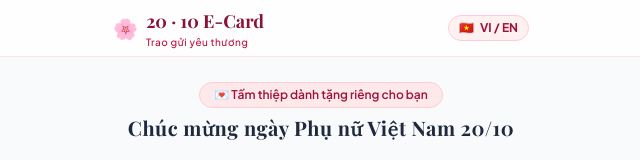
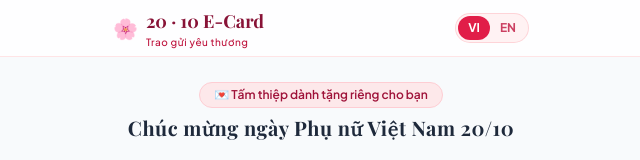
Before and after one commit to lyquangthai1993/women-day-e-card, a Next.js app: page /card in a window 1280 px wide. Shown: the top 160 px of the page, without its empty margins (319-959 px from the left). Built offline with nearby package versions, Linux system fonts and the light colour scheme; a web font is replaced by a local one.

Commit message:
feat(ui): modern segmented language switcher [VI | EN] with active background

```diff
--- a/src/app/card/page.tsx
+++ b/src/app/card/page.tsx
@@ -45,6 +45,13 @@ function CardViewContent() {
       saveUserLanguage(next);
       return next;
     });
+  };
+
+  const handleSelectLanguage = (next: Language) => {
+    if (language !== next) {
+      setLanguage(next);
+      saveUserLanguage(next);
+    }
   };
 
   useEffect(() => {
@@ -209,14 +216,31 @@ function CardViewContent() {
             </div>
           </Link>
 
-          <button
-            type="button"
-            onClick={toggleLanguage}
-            className="shrink-0 flex items-center space-x-1.5 bg-rose-50 border border-rose-200 hover:bg-rose-100/80 px-2.5 py-1 rounded-full text-xs font-bold text-rose-800 transition"
-          >
-            <span>{language === 'vi' ? '🇻🇳' : '🇬🇧'}</span>
-            <span>{language === 'vi' ? 'VI / EN' : 'EN / VI'}</span>
-          </button>
+          {/* Segmented Language Switcher: [ VI | EN ] */}
+          <div className="shrink-0 flex items-center bg-rose-50/90 border border-rose-200/80 p-0.5 rounded-full shadow-2xs">
+            <button
+              type="button"
+              onClick={() => handleSelectLanguage('vi')}
+              className={`px-2.5 py-1 rounded-full text-xs font-bold transition-all duration-200 ${
+                language === 'vi'
+                  ? 'bg-rose-600 text-white shadow-xs'
+                  : 'text-rose-700/80 hover:text-rose-900 hover:bg-rose-100/50'
+              }`}
+            >
+              VI
+            </button>
+            <button
+              type="button"
+              onClick={() => handleSelectLanguage('en')}
+              className={`px-2.5 py-1 rounded-full text-xs font-bold transition-all duration-200 ${
+                language === 'en'
+                  ? 'bg-rose-600 text-white shadow-xs'
+                  : 'text-rose-700/80 hover:text-rose-900 hover:bg-rose-100/50'
+              }`}
+            >
+              EN
+            </button>
+          </div>
         </div>
       </header>
 
--- a/src/app/page.tsx
+++ b/src/app/page.tsx
@@ -142,6 +142,13 @@ export default function HomePage() {
       saveUserLanguage(next);
       return next;
     });
+  };
+
+  const handleSelectLanguage = (next: Language) => {
+    if (language !== next) {
+      setLanguage(next);
+      saveUserLanguage(next);
+    }
   };
 
   const handleSelectRelationship = (rel: RelationshipTheme) => {
@@ -405,14 +412,31 @@ export default function HomePage() {
             </div>
           </div>
 
-          {/* Toggle VI/EN */}
-          <button
-            onClick={toggleLanguage}
-            className="shrink-0 flex items-center space-x-1.5 bg-rose-50 hover:bg-rose-100 text-rose-700 border border-rose-200 text-xs font-semibold px-2.5 py-1.5 rounded-full transition"
-          >
-            <span>{language === 'vi' ? '🇻🇳' : '🇬🇧'}</span>
-            <span>{language === 'vi' ? 'VI / EN' : 'EN / VI'}</span>
-          </button>
+          {/* Segmented Language Switcher: [ VI | EN ] */}
+          <div className="shrink-0 flex items-center bg-rose-50/90 border border-rose-200/80 p-0.5 rounded-full shadow-2xs">
+            <button
+              type="button"
+              onClick={() => handleSelectLanguage('vi')}
+              className={`px-2.5 py-1 rounded-full text-xs font-bold transition-all duration-200 ${
+                language === 'vi'
+                  ? 'bg-rose-600 text-white shadow-xs'
+                  : 'text-rose-700/80 hover:text-rose-900 hover:bg-rose-100/50'
+              }`}
+            >
+              VI
+            </button>
+            <button
+              type="button"
+              onClick={() => handleSelectLanguage('en')}
+              className={`px-2.5 py-1 rounded-full text-xs font-bold transition-all duration-200 ${
+                language === 'en'
+                  ? 'bg-rose-600 text-white shadow-xs'
+                  : 'text-rose-700/80 hover:text-rose-900 hover:bg-rose-100/50'
+              }`}
+            >
+              EN
+            </button>
+          </div>
         </div>
       </header>
 
```
